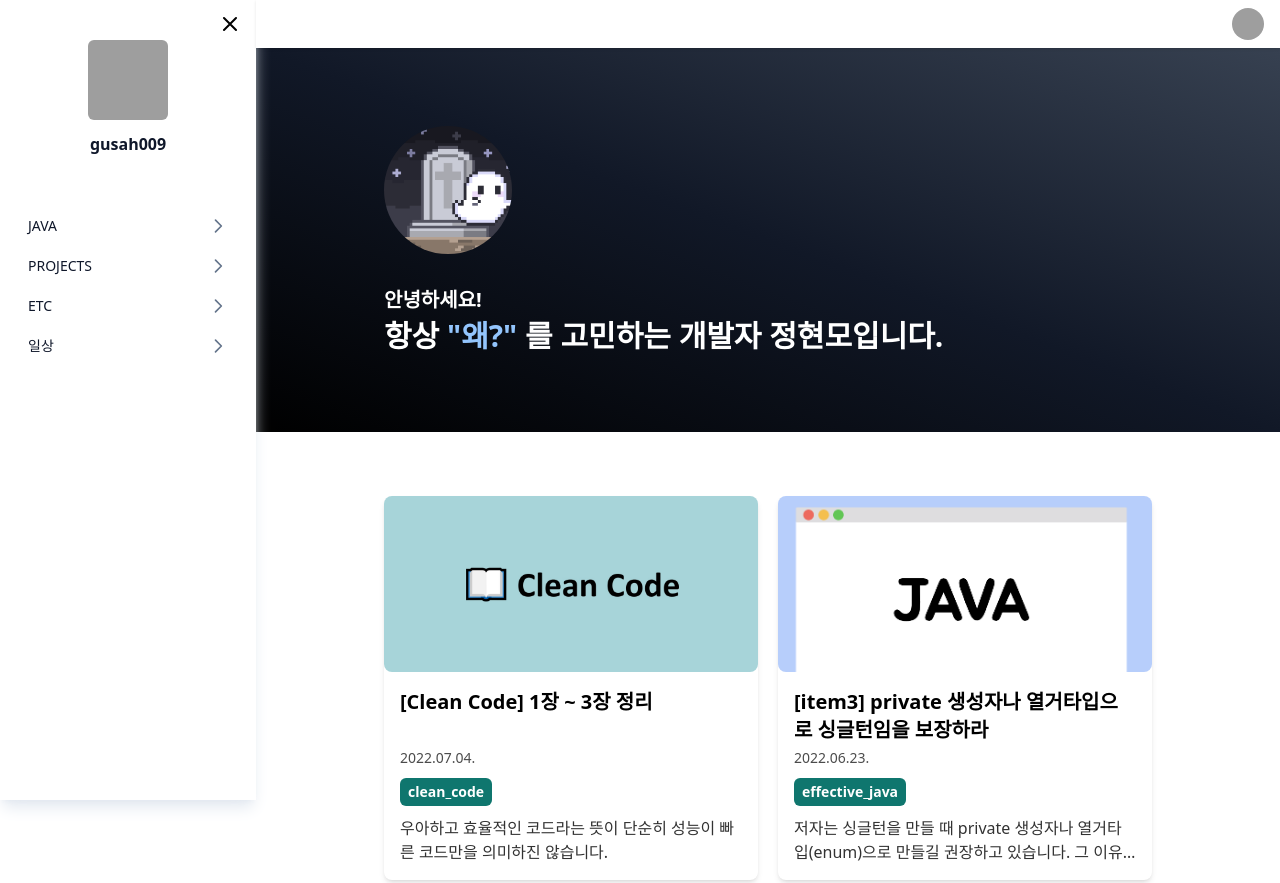
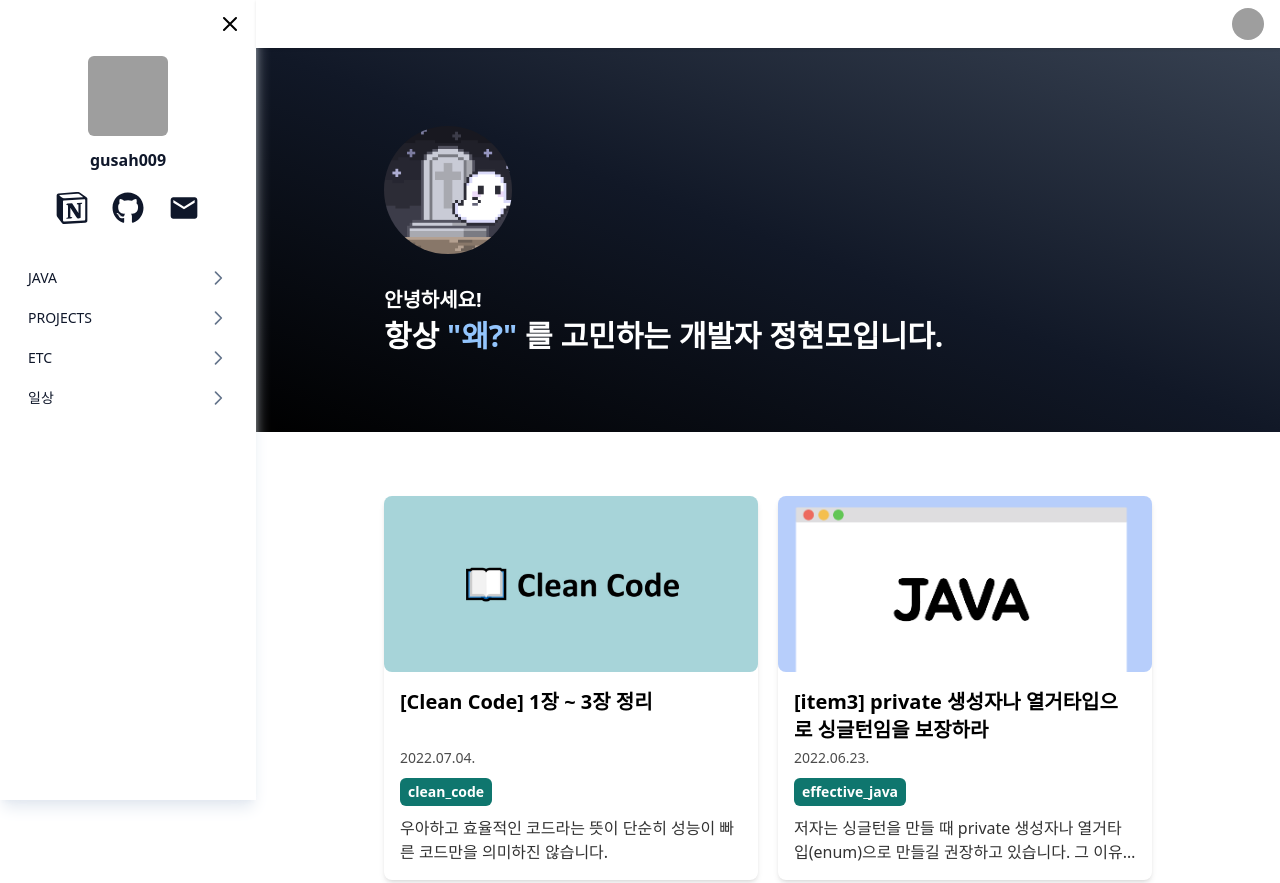
Before and after one commit to publdaze/gatsby-blog-templete, a Gatsby site: page / in a window 1280 px wide. Shown: the top 883 px of the page. Built offline with nearby package versions, Linux system fonts and the light colour scheme; Gatsby itself is replaced by a stand-in of ours; grey boxes are pictures that could not be loaded.

Commit message:
프로필 아래 링크 배너 추가

```diff
--- a/gatsby-node.js
+++ b/gatsby-node.js
@@ -9,6 +9,7 @@ exports.onCreateWebpackConfig = ({ getConfig, actions }) => {
     output,
     resolve: {
       alias: {
+        assets: path.resolve(__dirname, 'src/assets'),
         components: path.resolve(__dirname, 'src/components'),
         utils: path.resolve(__dirname, 'src/utils'),
         hooks: path.resolve(__dirname, 'src/hooks'),
--- /dev/null
+++ b/src/assets/GithubIcon.tsx
@@ -0,0 +1,12 @@
+export const GithubIcon = () => (
+  <svg
+    className="fill-slate-900 hover:fill-slate-500 stroke-slate-900"
+    stroke-width="0"
+    viewBox="0 0 496 512"
+    height="32"
+    width="32"
+    xmlns="http://www.w3.org/2000/svg"
+  >
+    <path d="M165.9 397.4c0 2-2.3 3.6-5.2 3.6-3.3.3-5.6-1.3-5.6-3.6 0-2 2.3-3.6 5.2-3.6 3-.3 5.6 1.3 5.6 3.6zm-31.1-4.5c-.7 2 1.3 4.3 4.3 4.9 2.6 1 5.6 0 6.2-2s-1.3-4.3-4.3-5.2c-2.6-.7-5.5.3-6.2 2.3zm44.2-1.7c-2.9.7-4.9 2.6-4.6 4.9.3 2 2.9 3.3 5.9 2.6 2.9-.7 4.9-2.6 4.6-4.6-.3-1.9-3-3.2-5.9-2.9zM244.8 8C106.1 8 0 113.3 0 252c0 110.9 69.8 205.8 169.5 239.2 12.8 2.3 17.3-5.6 17.3-12.1 0-6.2-.3-40.4-.3-61.4 0 0-70 15-84.7-29.8 0 0-11.4-29.1-27.8-36.6 0 0-22.9-15.7 1.6-15.4 0 0 24.9 2 38.6 25.8 21.9 38.6 58.6 27.5 72.9 20.9 2.3-16 8.8-27.1 16-33.7-55.9-6.2-112.3-14.3-112.3-110.5 0-27.5 7.6-41.3 23.6-58.9-2.6-6.5-11.1-33.3 2.6-67.9 20.9-6.5 69 27 69 27 20-5.6 41.5-8.5 62.8-8.5s42.8 2.9 62.8 8.5c0 0 48.1-33.6 69-27 13.7 34.7 5.2 61.4 2.6 67.9 16 17.7 25.8 31.5 25.8 58.9 0 96.5-58.9 104.2-114.8 110.5 9.2 7.9 17 22.9 17 46.4 0 33.7-.3 75.4-.3 83.6 0 6.5 4.6 14.4 17.3 12.1C428.2 457.8 496 362.9 496 252 496 113.3 383.5 8 244.8 8zM97.2 352.9c-1.3 1-1 3.3.7 5.2 1.6 1.6 3.9 2.3 5.2 1 1.3-1 1-3.3-.7-5.2-1.6-1.6-3.9-2.3-5.2-1zm-10.8-8.1c-.7 1.3.3 2.9 2.3 3.9 1.6 1 3.6.7 4.3-.7.7-1.3-.3-2.9-2.3-3.9-2-.6-3.6-.3-4.3.7zm32.4 35.6c-1.6 1.3-1 4.3 1.3 6.2 2.3 2.3 5.2 2.6 6.5 1 1.3-1.3.7-4.3-1.3-6.2-2.2-2.3-5.2-2.6-6.5-1zm-11.4-14.7c-1.6 1-1.6 3.6 0 5.9 1.6 2.3 4.3 3.3 5.6 2.3 1.6-1.3 1.6-3.9 0-6.2-1.4-2.3-4-3.3-5.6-2z"></path>
+  </svg>
+);
--- /dev/null
+++ b/src/assets/MailIcon.tsx
@@ -0,0 +1,12 @@
+export const MailIcon = () => (
+  <svg
+    className="fill-slate-900 hover:fill-slate-500 stroke-slate-900"
+    stroke-width="0"
+    viewBox="0 0 24 24"
+    height="32"
+    width="32"
+    xmlns="http://www.w3.org/2000/svg"
+  >
+    <path d="M20 4H4c-1.1 0-1.99.9-1.99 2L2 18c0 1.1.9 2 2 2h16c1.1 0 2-.9 2-2V6c0-1.1-.9-2-2-2zm0 4l-8 5-8-5V6l8 5 8-5v2z"></path>
+  </svg>
+);
--- /dev/null
+++ b/src/assets/NotionIcon.tsx
@@ -0,0 +1,13 @@
+export const NotionIcon = () => (
+  <svg
+    className="fill-slate-900 hover:fill-slate-500 stroke-slate-900 stroke-0"
+    xmlns="http://www.w3.org/2000/svg"
+    focusable="false"
+    width="32"
+    height="32"
+    preserveAspectRatio="xMidYMid meet"
+    viewBox="0 0 24 24"
+  >
+    <path d="M4.459 4.208c.746.606 1.026.56 2.428.466l13.215-.793c.28 0 .047-.28-.046-.326L17.86 1.968c-.42-.326-.981-.7-2.055-.607L3.01 2.295c-.466.046-.56.28-.374.466zm.793 3.08v13.904c0 .747.373 1.027 1.214.98l14.523-.84c.841-.046.935-.56.935-1.167V6.354c0-.606-.233-.933-.748-.887l-15.177.887c-.56.047-.747.327-.747.933zm14.337.745c.093.42 0 .84-.42.888l-.7.14v10.264c-.608.327-1.168.514-1.635.514c-.748 0-.935-.234-1.495-.933l-4.577-7.186v6.952L12.21 19s0 .84-1.168.84l-3.222.186c-.093-.186 0-.653.327-.746l.84-.233V9.854L7.822 9.76c-.094-.42.14-1.026.793-1.073l3.456-.233l4.764 7.279v-6.44l-1.215-.139c-.093-.514.28-.887.747-.933zM1.936 1.035l13.31-.98c1.634-.14 2.055-.047 3.082.7l4.249 2.986c.7.513.934.653.934 1.213v16.378c0 1.026-.373 1.634-1.68 1.726l-15.458.934c-.98.047-1.448-.093-1.962-.747l-3.129-4.06c-.56-.747-.793-1.306-.793-1.96V2.667c0-.839.374-1.54 1.447-1.632z"></path>
+  </svg>
+);
--- a/src/components/Common/Sidebar.tsx
+++ b/src/components/Common/Sidebar.tsx
@@ -12,6 +12,10 @@ import { ClipboardListIcon } from '@heroicons/react/solid';
 import SubCategory from './SubCategory';
 import { Tab, Disclosure } from '@headlessui/react';
 import { Link } from 'gatsby';
+import { NotionIcon } from 'assets/NotionIcon';
+import { GithubIcon } from 'assets/GithubIcon';
+import { MailIcon } from 'assets/MailIcon';
+
 const profileImg = 'https://avatars.githubusercontent.com/u/26597702?v=4';
 
 type SidebarProps = {
@@ -126,8 +130,22 @@ const Sidebar = ({ children }: SidebarProps) => {
                       alt="profile"
                     />
                   </Link>
-                  <div className=" text-slate-900 text-md font-bold">
+                  <div className=" text-slate-900 text-md font-bold mb-6">
                     gusah009
+                  </div>
+                  <div className="flex space-x-6">
+                    <Link
+                      to="https://devblog-gusah009.notion.site/gusah009-1f41013097914875a99b6af4134bce9e"
+                      target="_blank"
+                    >
+                      <NotionIcon />
+                    </Link>
+                    <Link to="https://github.com/gusah009" target="_blank">
+                      <GithubIcon />
+                    </Link>
+                    <Link to="mailto:gusah009@naver.com">
+                      <MailIcon />
+                    </Link>
                   </div>
                 </div>
                 {/*  SubNav -> */}
@@ -204,18 +222,34 @@ const Sidebar = ({ children }: SidebarProps) => {
         </div>
         {/* Sidebar component, swap this element with another sidebar if you like */}
         <div className="flex flex-col flex-grow bg-white shadow-lg shadow-slate-200 overflow-y-auto">
-          <div className="w-full flex flex-col items-center px-4 mt-10 ">
+          <div className="w-full flex flex-col items-center px-4 mt-14 ">
             <Link to="/">
               <img
                 className="w-20 h-20 mb-3 rounded-md"
                 src={profileImg}
-                alt="profilte"
+                alt="profile"
               />
             </Link>
-            <div className=" text-slate-900 text-md font-bold">gusah009</div>
+            <div className=" text-slate-900 text-md font-bold mb-5">
+              gusah009
+            </div>
+            <div className="flex space-x-6">
+              <Link
+                to="https://devblog-gusah009.notion.site/gusah009-1f41013097914875a99b6af4134bce9e"
+                target="_blank"
+              >
+                <NotionIcon />
+              </Link>
+              <Link to="https://github.com/gusah009" target="_blank">
+                <GithubIcon />
+              </Link>
+              <Link to="mailto:gusah009@naver.com">
+                <MailIcon />
+              </Link>
+            </div>
           </div>
           {/*  SubNav -> */}
-          <div className="w-full px-3 pt-12">
+          <div className="w-full px-3 pt-8">
             {Object.entries(categories).map(([category, SubCategories]) => (
               <Disclosure key={category}>
                 {({ open }) => (
```
